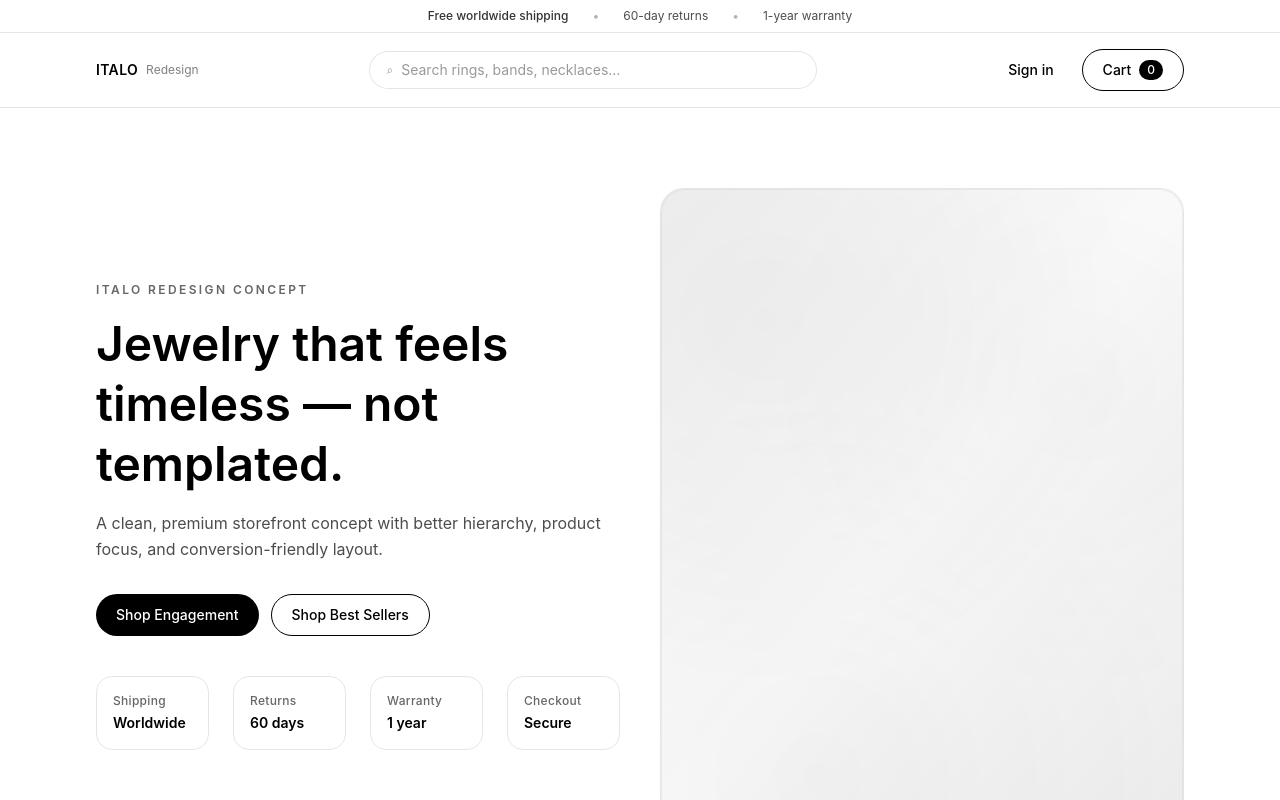
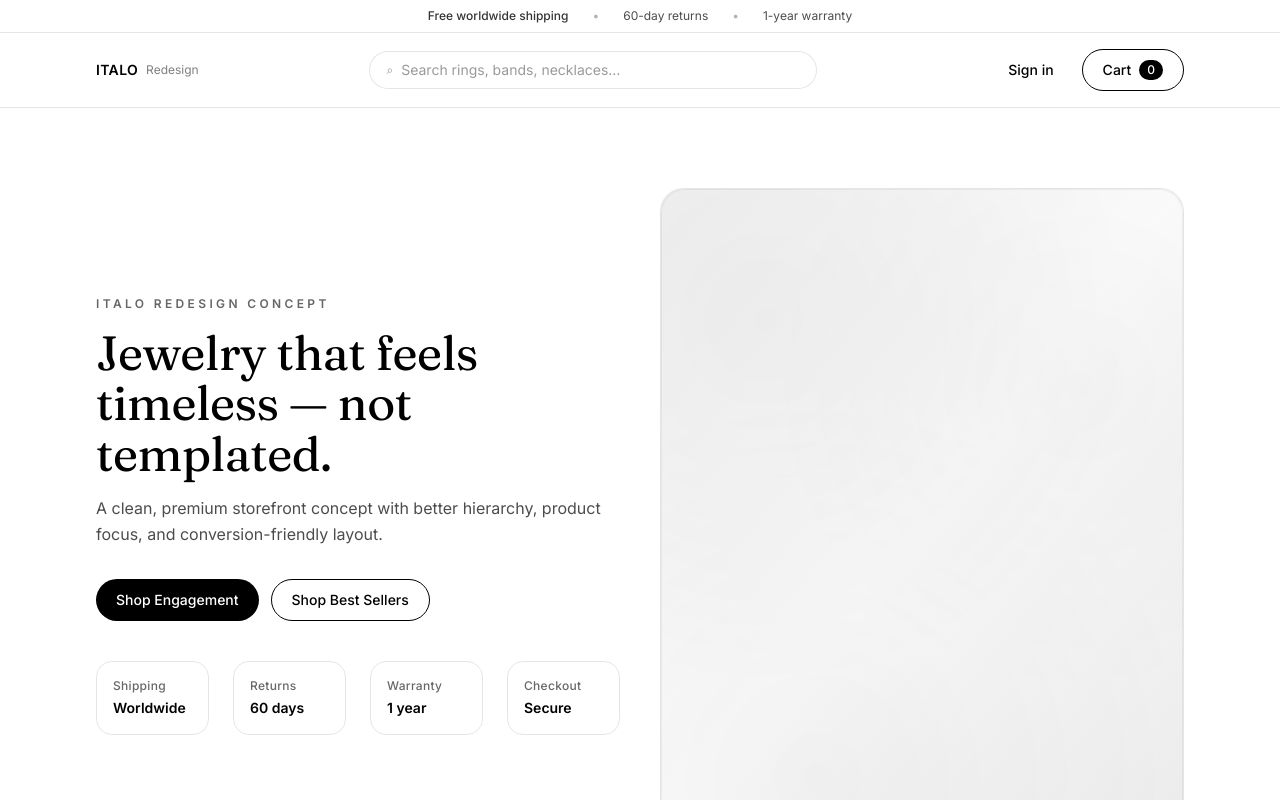
Before and after one commit to Ms-Njuguna/italo-jewelry-redesign, a React (Vite) app: page / in a window 1280 px wide. Shown: the top 800 px of the page. Built offline with nearby package versions, Linux system fonts and the light colour scheme.

Commit message:
style: polish typography with Fraunces + Inter and refined spacing

```diff
--- a/index.html
+++ b/index.html
@@ -3,6 +3,12 @@
   <head>
     <meta charset="UTF-8" />
     <link rel="icon" type="image/svg+xml" href="/vite.svg" />
+    <link rel="preconnect" href="https://fonts.googleapis.com" />
+    <link rel="preconnect" href="https://fonts.gstatic.com" crossorigin />
+    <link
+      href="https://fonts.googleapis.com/css2?family=Fraunces:opsz,wght@9..144,400,500,600,700&family=Inter:wght@300;400;500;600;700&display=swap"
+      rel="stylesheet"
+    />
     <meta name="viewport" content="width=device-width, initial-scale=1.0" />
     <title>italo-jewelry-redesign</title>
   </head>
--- a/src/components/sections/Hero.jsx
+++ b/src/components/sections/Hero.jsx
@@ -10,13 +10,13 @@ export default function Hero() {
         <div className="grid items-center gap-10 lg:grid-cols-2">
           <div>
             <Reveal>
-              <p className="text-xs font-semibold tracking-[0.2em] text-black/60">
+              <p className="text-xs font-semibold tracking-[0.28em] text-black/60">
                 ITALO REDESIGN CONCEPT
               </p>
             </Reveal>
 
             <Reveal delay={0.05}>
-              <h1 className="mt-4 text-4xl font-semibold leading-tight sm:text-5xl">
+              <h1 className="mt-4 text-4xl font-semibold leading-[1.05] sm:text-5xl">
                 Jewelry that feels timeless — not templated.
               </h1>
             </Reveal>
--- a/src/index.css
+++ b/src/index.css
@@ -2,6 +2,8 @@
 
 :root {
   color-scheme: light;
+  --font-body: "Inter", system-ui, -apple-system, Segoe UI, Roboto, Arial, sans-serif;
+  --font-display: "Fraunces", ui-serif, Georgia, serif;
 }
 
 html, body {
@@ -10,4 +12,10 @@ html, body {
 
 body {
   margin: 0;
+  font-family: var(--font-body);
 }
+
+h1, h2, h3, .font-display {
+  font-family: var(--font-display);
+  letter-spacing: -0.01em;
+}
```
